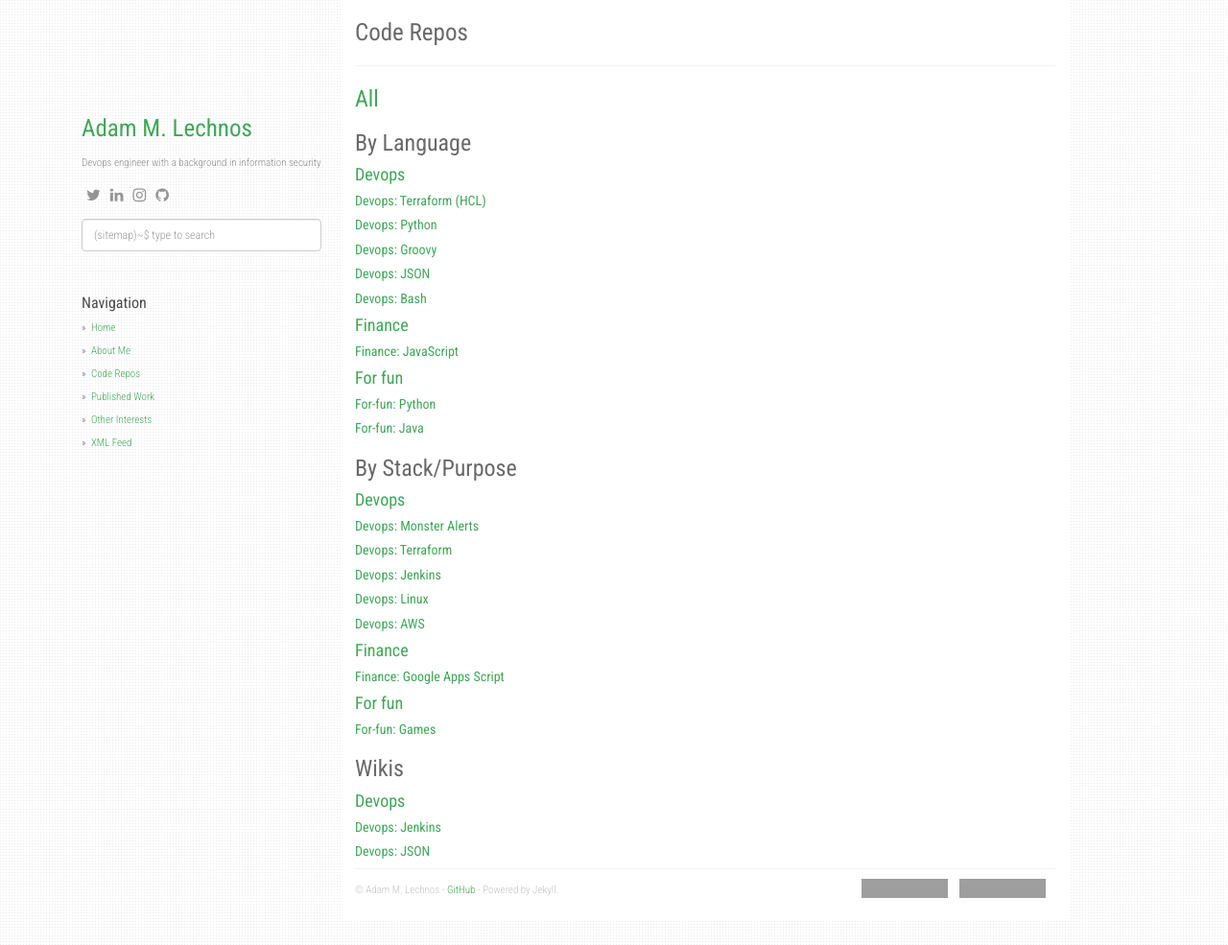
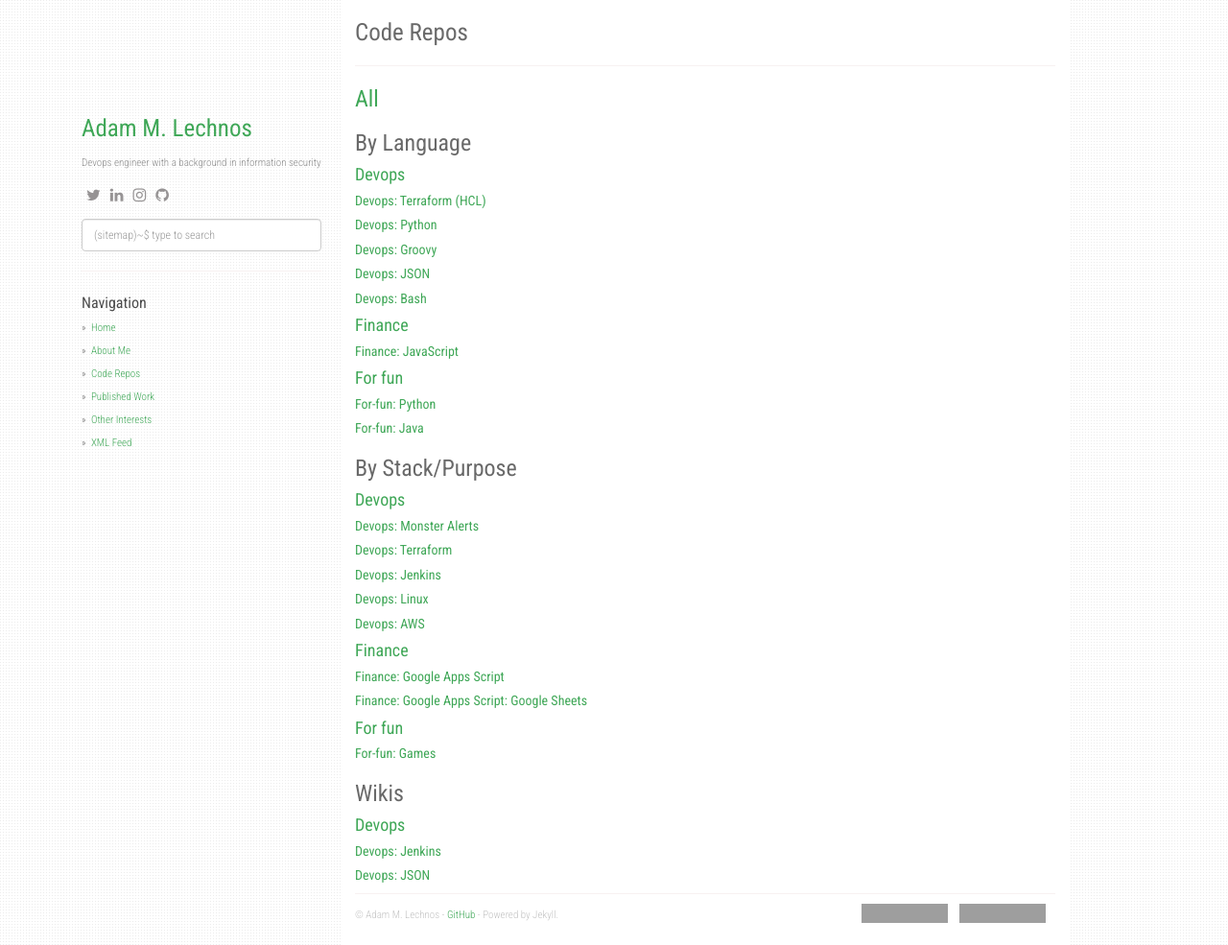
Before and after one commit to Adam-Lechnos/adam-lechnos.github.io, a Jekyll site: the page built from repos.md, in a window 1280 px wide and 985 px high. Shown: the whole window at 96% size. Built offline with Jekyll 4.4.1, drawn with Linux system fonts in a browser that asks for light colours; nearby versions of some CDN libraries; grey boxes are pictures that could not be loaded.

Commit message:
Update repos.md

```diff
--- a/repos.md
+++ b/repos.md
@@ -31,6 +31,7 @@ permalink: /repos/
 
 #### [Finance](https://github.com/search?q=user%3Aadam-lechnos+topic%3Afinancial&type=repositories){:target="_blank" rel="noopener"}
 ##### [Finance: Google Apps Script](https://github.com/search?q=user%3Aadam-lechnos+topic%3Afinancial+topic%3Agoogle-apps-script&type=repositories){:target="_blank" rel="noopener"}
+##### [Finance: Google Apps Script: Google Sheets](https://github.com/search?q=user%3Aadam-lechnos+topic%3Afinancial+topic%3Agoogle-apps-script+topic%3Agoogle-sheets&type=repositories){:target="_blank" rel="noopener"}
 
 #### [For fun](https://github.com/search?q=user%3Aadam-lechnos+topic%3Afor-fun&type=repositories){:target="_blank" rel="noopener"}
 ##### [For-fun: Games](https://github.com/search?q=user%3Aadam-lechnos+topic%3Afor-fun+topic%3Agame&type=repositories){:target="_blank" rel="noopener"}
```
